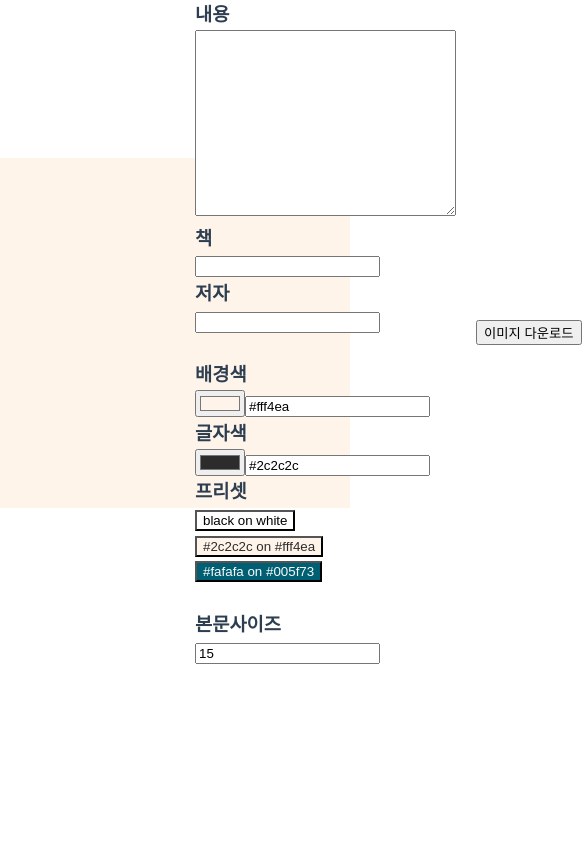
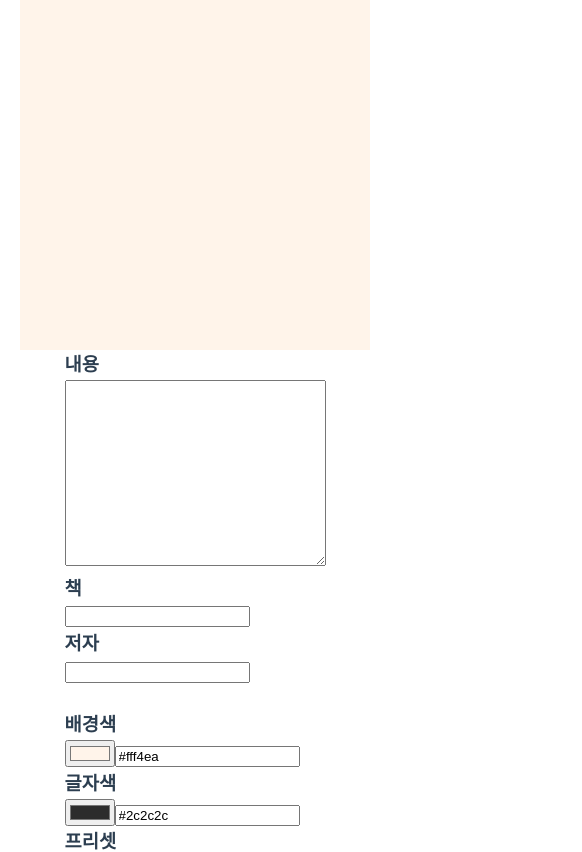
Before and after one commit to ktseo41/quotes-sharer, a Vue app: page / in a window 390 px wide. Shown: the top 852 px of the page, 582 px wide, since content can reach past the window. Built offline with nearby package versions, Linux system fonts and the light colour scheme; a web font is replaced by a local one.

Commit message:
feat: 일부 모바일 대응

```diff
--- a/src/components/QuoteSharer.vue
+++ b/src/components/QuoteSharer.vue
@@ -166,6 +166,12 @@ section {
   grid-template-columns: 50vw 50vw;
 }
 
+@media (max-width: 768px) {
+  section {
+    grid-template-columns: 100vw;
+  }
+}
+
 .wrapper {
   display: grid;
   place-items: center;
@@ -226,4 +232,10 @@ input#content {
     margin: 0;
   }
 }
+
+@media (max-width: 768px) {
+  .config {
+    grid-template-columns: 1fr;
+  }
+}
 </style>
```
